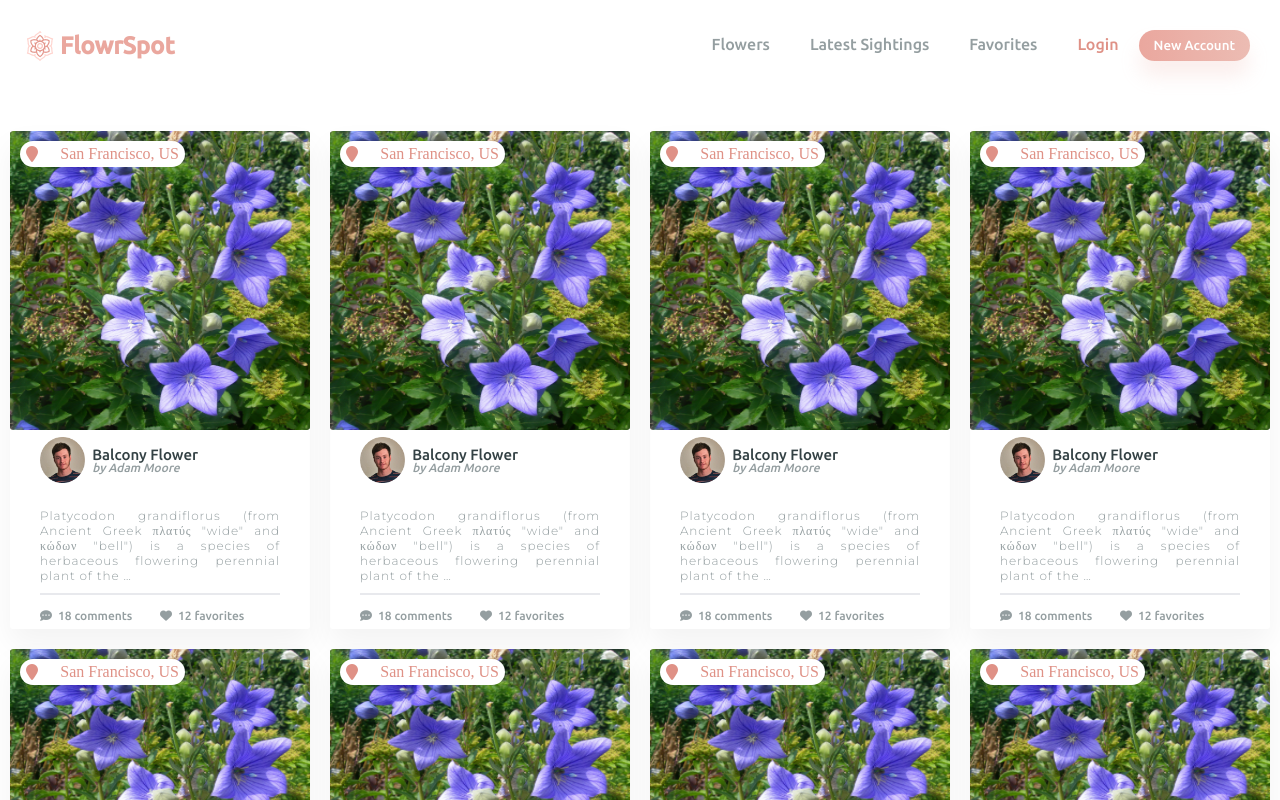
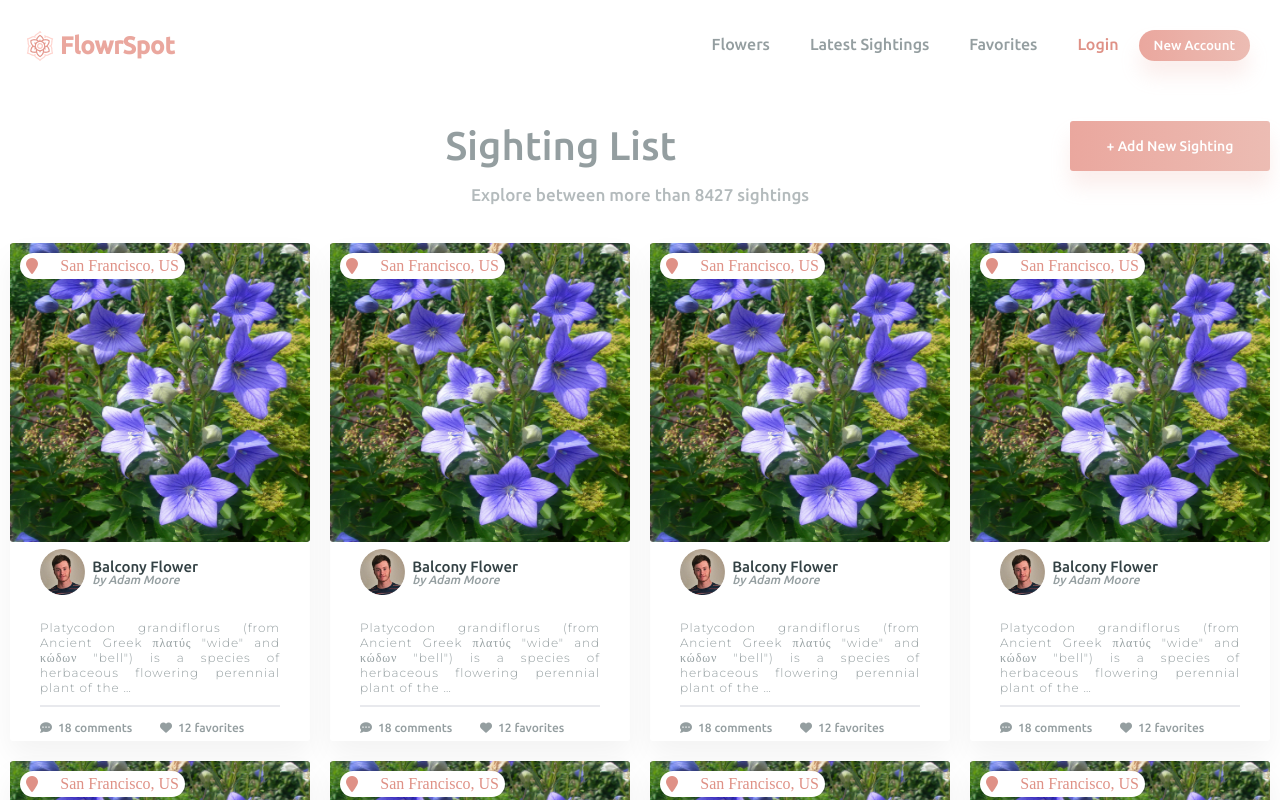
Before and after one commit to FilipSavic19/FlowrSpot-Project, a React (Create React App) app in the folder flowrspot/: page /sightinglist in a window 1280 px wide. Shown: the top 800 px of the page. Built offline with nearby package versions, Linux system fonts and the light colour scheme.

Commit message:
sighting list

```diff
--- a/flowrspot/src/Pages/SightingList.js
+++ b/flowrspot/src/Pages/SightingList.js
@@ -1,8 +1,24 @@
 import React from "react";
+import AddNewSightingButton from "../components/Buttons/AddNewSightingButton";
 import CardSighting from "../components/CardSighting";
+import "../Styles/SightingList.css";
 
 const SightingList = () => {
   return (
+    <div className="sightingList">
+      <div className="sightingListTopPart">
+        <div className="sightingTitleButton">
+          <div className="sightingTitle">
+            <p>Sighting List</p>
+          </div>
+          <div className="sightingButtonAdd">
+            <AddNewSightingButton />
+          </div>
+        </div>
+        <div className="sightingListDesc">
+          <p>Explore between more than 8427 sightings</p>
+        </div>
+      </div>
       <div className="sighting-list">
         <CardSighting />
         <CardSighting />
@@ -17,6 +33,10 @@ const SightingList = () => {
         <CardSighting />
         <CardSighting />
       </div>
+      <div className="sightingBtnAdd">
+        <AddNewSightingButton />
+      </div>
+    </div>
   );
 };
 
--- /dev/null
+++ b/flowrspot/src/Styles/AddNewSightingButton.css
@@ -0,0 +1,21 @@
+.addNewSightingButton {
+  width: 200px;
+  height: 50px;
+}
+
+.addNewSightingButton button {
+  background: linear-gradient(270deg, #ecbcb3 0%, #eaa79e 100%);
+  box-shadow: 0px 15px 20px rgba(234, 168, 159, 0.2);
+  border-radius: 3px;
+  width: 100%;
+  height: 100%;
+  border: 0;
+  color: white;
+  font-family: "Ubuntu";
+  font-style: normal;
+  font-weight: 500;
+  font-size: 14px;
+  line-height: 14px;
+  text-align: center;
+  cursor: pointer;
+}
--- /dev/null
+++ b/flowrspot/src/Styles/SightingList.css
@@ -0,0 +1,58 @@
+.sightingList {
+  width: 100%;
+  height: 100%;
+}
+
+.sightingTitleButton {
+  width: 100%;
+  margin-top: 30px;
+  display: flex;
+  align-items: center;
+  justify-content: flex-end;
+}
+.sightingTitle {
+  width: 78%;
+  display: flex;
+  justify-content: center;
+}
+
+.sightingButtonAdd {
+  margin: 0px 10px;
+}
+
+.sightingListDesc {
+  width: 100%;
+  display: flex;
+  justify-content: center;
+  margin-top: 15px;
+}
+
+.sightingListDesc p {
+  font-family: "Ubuntu";
+  font-style: normal;
+  font-weight: 300;
+  font-size: 17px;
+  line-height: 17px;
+  text-align: center;
+  color: #949ea0;
+  mix-blend-mode: normal;
+  opacity: 0.7;
+}
+
+.sightingTitleButton p {
+  display: flex;
+  font-family: "Ubuntu";
+  font-style: normal;
+  font-weight: 300;
+  font-size: 40px;
+  line-height: 40px;
+  text-align: center;
+  color: #949ea0;
+}
+
+.sightingBtnAdd {
+  width: 100%;
+  display: flex;
+  justify-content: center;
+  margin-top: 35px;
+}
--- /dev/null
+++ b/flowrspot/src/components/Buttons/AddNewSightingButton.js
@@ -0,0 +1,12 @@
+import React from "react";
+import "../../Styles/AddNewSightingButton.css";
+
+const AddNewSightingButton = () => {
+  return (
+    <div className="addNewSightingButton">
+      <button>+ Add New Sighting </button>
+    </div>
+  );
+};
+
+export default AddNewSightingButton;
```
Lines whose indentation alone changed are shown as unchanged.
